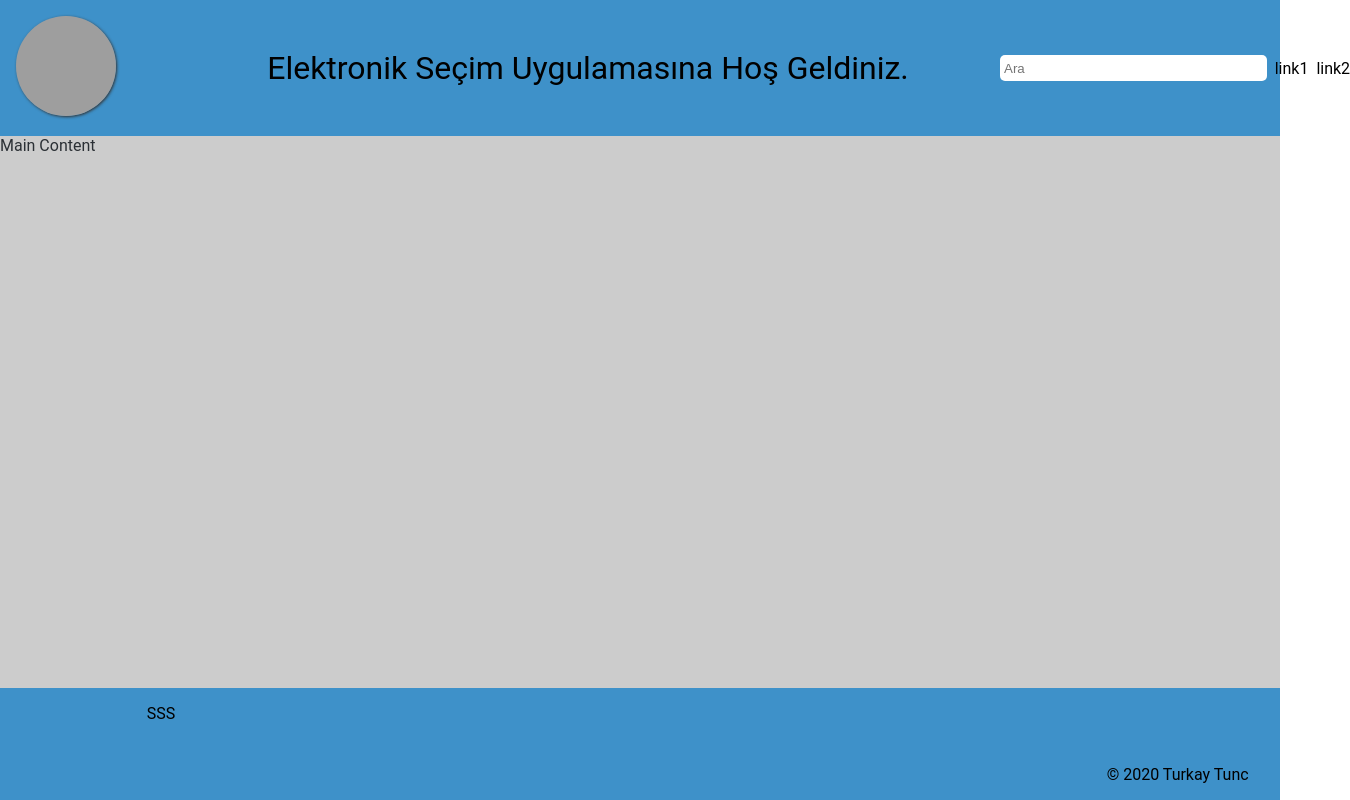
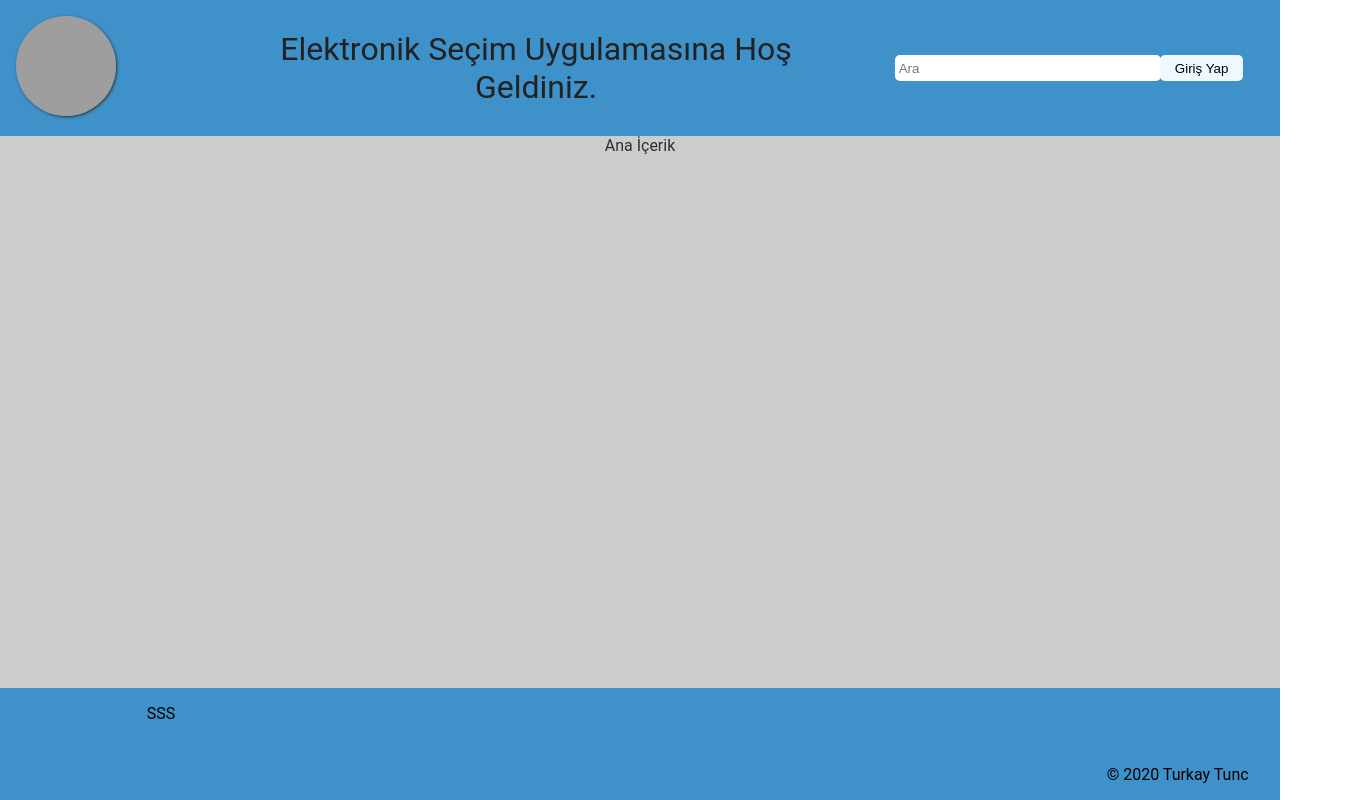
Before and after one commit to turkaytunc/e-secim, a React (Create React App) app: page / in a window 1280 px wide. Shown: the whole page, 1350 px wide, since content can reach past the window. Built offline with nearby package versions, Linux system fonts and the light colour scheme; grey boxes are pictures that could not be loaded.

Commit message:
update: navigation signin button

```diff
--- a/src/App.tsx
+++ b/src/App.tsx
@@ -7,7 +7,7 @@ function App(): JSX.Element {
   return (
     <div className="app">
       <Header />
-      <main>Main Content</main>
+      <main style={{ textAlign: 'center' }}>Ana İçerik</main>
       <Footer />
     </div>
   );
--- a/src/components/header/Header.tsx
+++ b/src/components/header/Header.tsx
@@ -17,9 +17,8 @@ const Header = (): JSX.Element => {
         <li>
           <input className="nav-search-box" type="search" placeholder="Ara" />
         </li>
-        <li>link1</li>
-        <li>link2</li>
       </ul>
+      <button className="signin-button">Giriş Yap</button>
     </nav>
   );
 };
--- a/src/components/header/header.scss
+++ b/src/components/header/header.scss
@@ -1,7 +1,7 @@
 .header-container {
   min-height: 5em;
   background-color: #3e91c9;
-  color: black;
+  color: #222;
 
   display: grid;
   grid-template-columns: repeat(12, 1fr);
@@ -14,16 +14,17 @@
 }
 
 .project-title {
-  grid-column: span 7;
+  grid-column: span 6;
   text-align: center;
   font-size: 2em;
 }
 
 .nav-link-container {
-  grid-column: 10/13;
+  grid-column: 9/12;
   list-style: none;
   display: flex;
   align-items: center;
+  justify-self: center;
   li {
     margin-left: 0.5em;
   }
@@ -44,3 +45,19 @@
     border-radius: 5px;
   }
 }
+
+.signin-button {
+  grid-column: 12/13;
+  height: 2em;
+  border-radius: 5px;
+  border: none;
+  width: 80%;
+  background-color: aliceblue;
+  &:focus {
+    outline: none;
+  }
+  &:hover {
+    background-color: #444;
+    color: white;
+  }
+}
```
